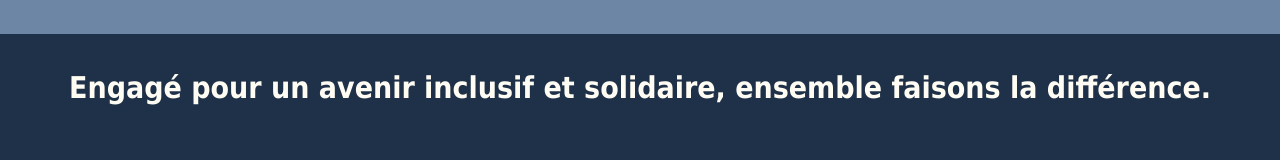
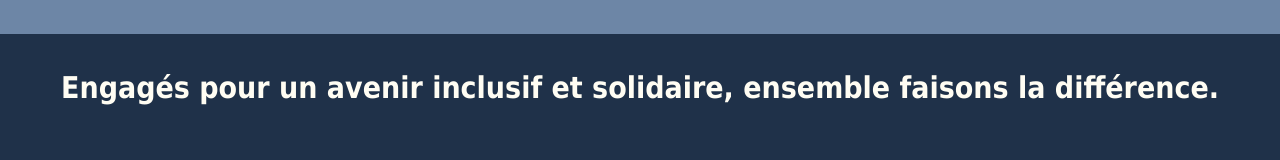
Before and after one commit to Rachelreg/Empathy, a React (Vite) app: page / in a window 1280 px wide. Shown: the part 3277-3437 px from the top of the page. Built offline with nearby package versions, Linux system fonts and the light colour scheme.

Commit message:
correction

```diff
--- a/src/components/Footer.jsx
+++ b/src/components/Footer.jsx
@@ -10,7 +10,7 @@ export default function Footer() {
   return (
     <footer className="footerContainer">
       <h1 className="center">
-        Engagé pour un avenir inclusif et solidaire, ensemble faisons la
+        Engagés pour un avenir inclusif et solidaire, ensemble faisons la
         différence.
       </h1>
       <section className="rows">
```
Lines whose indentation alone changed are shown as unchanged.
